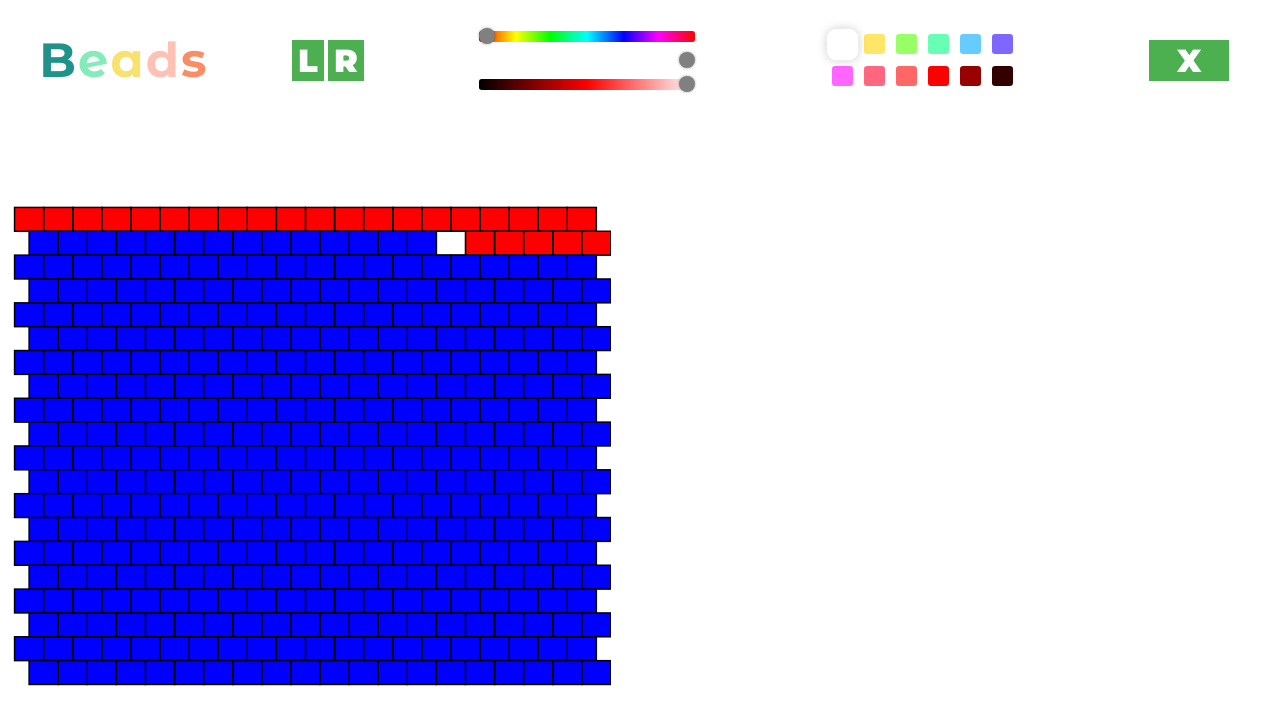
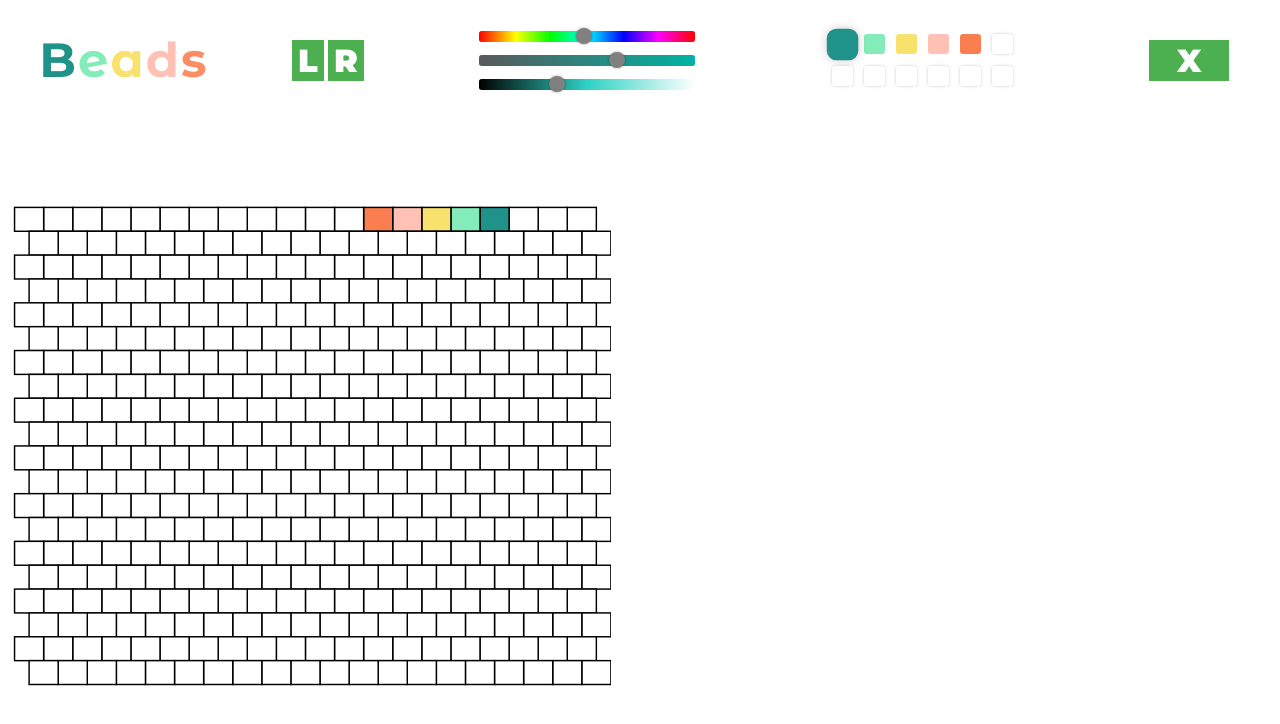
Before and after one commit to emmanuelgautier1994/beads2, a Svelte app: page / in a window 1280 px wide. Shown: the top 724 px of the page. Built offline with nearby package versions, Linux system fonts and the light colour scheme.

Commit message:
wip stores

```diff
--- a/src/Bead.svelte
+++ b/src/Bead.svelte
@@ -4,11 +4,21 @@
   export let y
   export let width
   export let height
+  import { colorPalette, canvasColors, selectedColorId } from './stores.js'
 
-  let fill = 'white'
+  let selectId
+  selectedColorId.subscribe((value) => {
+    if(id === 3) console.log("salut")
+  })
 
-  $: if(id < 25) fill = 'red'
-  $: if(id > 25) fill = 'blue'
+  colorPalette.subscribe((value) => {
+    if(id === 3) console.log(value)
+  })
+
+  $: colorId = $canvasColors[id]
+  $: color = (colorId !== undefined) ? $colorPalette[colorId] : {h: 0, s: 100, l: 100}
+  $: fill = `hsl(${color.h}, ${color.s}%, ${color.l}%)`
+  // let fill = 'white'
 </script>
 
 <rect
--- a/src/Canvas.svelte
+++ b/src/Canvas.svelte
@@ -1,10 +1,12 @@
 <script>
   import Bead from './Bead.svelte'
+  import { colorPalette, canvasColors, selectedColorId } from './stores.js'
   export let gridSize
   export let layoutRotation
   export let painting
 
   const range = (s) => [...Array(s).keys()]
+  $: console.log({ourPalette: $colorPalette})
 
   $: totalSideWidth = 2 * (gridSize + 1)
   $: totalSideHeight = 2 * (gridSize + 2)
--- a/src/PaintingToolbox.svelte
+++ b/src/PaintingToolbox.svelte
@@ -1,25 +1,16 @@
 <script>
   import PaintingToolboxGrid from './PaintingToolboxGrid.svelte'
+  import { colorPalette, selectedColorId } from './stores.js'
   export let toggleStep
 
-  let selectedColorId = 1
+  // $: console.log({myPalette: $colorPalette})
 
-  let colors = [
-    {h: 0, s:100, l:100, id: 1},
-    {h: 50, s:100, l:70, id: 2},
-    {h: 100, s:100, l:70, id: 3},
-    {h: 150, s:100, l:70, id: 4},
-    {h: 200, s:100, l:70, id: 5},
-    {h: 250, s:100, l:70, id: 6},
-    {h: 300, s:100, l:70, id: 7},
-    {h: 350, s:100, l:70, id: 8},
-    {h: 0, s:100, l:70, id: 9},
-    {h: 0, s:100, l:50, id: 10},
-    {h: 0, s:100, l:30, id: 11},
-    {h: 0, s:100, l:10, id: 12}
-  ]
-
-  $: selectedColor = colors[selectedColorId-1]
+  $: selectedColor = $colorPalette[$selectedColorId]
+  const selectColor = (id) => () => selectedColorId.set(id)
+  const updateColor = (key) => (e) => {
+    // colorPalette.updateColor($selectedColorId, key, e.target.value)
+    $colorPalette[$selectedColorId][key] = e.target.value
+  }
 </script>
 
 <div class="cell">
@@ -28,28 +19,29 @@
       slot='hue-slider'
       type='range' class='hue-gradient'
       min=0 max=360 step=1
-      bind:value={colors[selectedColorId-1].h}
+      bind:value={selectedColor.h}
     />
     <input
       slot='sat-slider' type='range'
       min=0 max=100 step=1
       class='sat-gradient' style="--h:{selectedColor.h}; --l:{selectedColor.l}%"
-      bind:value={colors[selectedColorId-1].s}
+      bind:value={selectedColor.s}
+      on:change={updateColor('s')}
     />
     <input
       slot='light-slider' type='range'
       min=0 max=100 step=1
       class='light-gradient' style="--h:{selectedColor.h}; --s:{selectedColor.s}%"
-      bind:value={colors[selectedColorId-1].l}
+      bind:value={selectedColor.l}
     />
     <div slot='colors' class='colors-grid'>
-      {#each colors as color (color.id)}
+      {#each $colorPalette as color (color.id)}
         <div
-          class:selected={color.id == selectedColorId}
+          class:selected={color.id == $selectedColorId}
           class:blank={color.l == 100}
           class='color'
           style="--h:{color.h}; --s:{color.s}%; --l:{color.l}%"
-          on:click={() => selectedColorId = color.id}
+          on:click={selectColor(color.id)}
         />
       {/each}
     </div>
--- /dev/null
+++ b/src/stores.js
@@ -0,0 +1,31 @@
+import { writable } from 'svelte/store';
+
+const createColorPalette = () => {
+  const { subscribe, update } = writable(
+    [
+      {h: 175, s:65, l:35, id: 0},
+      {h: 150, s:74, l:72, id: 1},
+      {h: 50, s:91, l:70, id: 2},
+      {h: 11, s:100, l:85, id: 3},
+      {h: 16, s:95, l:65, id: 4},
+      {h: 0, s:100, l:100, id: 5},
+      {h: 0, s:100, l:100, id: 6},
+      {h: 0, s:100, l:100, id: 7},
+      {h: 0, s:100, l:100, id: 8},
+      {h: 0, s:100, l:100, id: 9},
+      {h: 0, s:100, l:100, id: 10},
+      {h: 0, s:100, l:100, id: 11},
+    ]
+  )
+
+  return {
+    subscribe,
+    updateColor: (newColor) => update(palette => palette.map(
+      (color, i) => i === newColor.id ? newColor : color)
+    )
+  }
+}
+
+export const colorPalette = createColorPalette()
+export const selectedColorId = writable(0)
+export const canvasColors = writable ({3:0, 4:1, 5: 2, 6: 3, 7:4})
```
